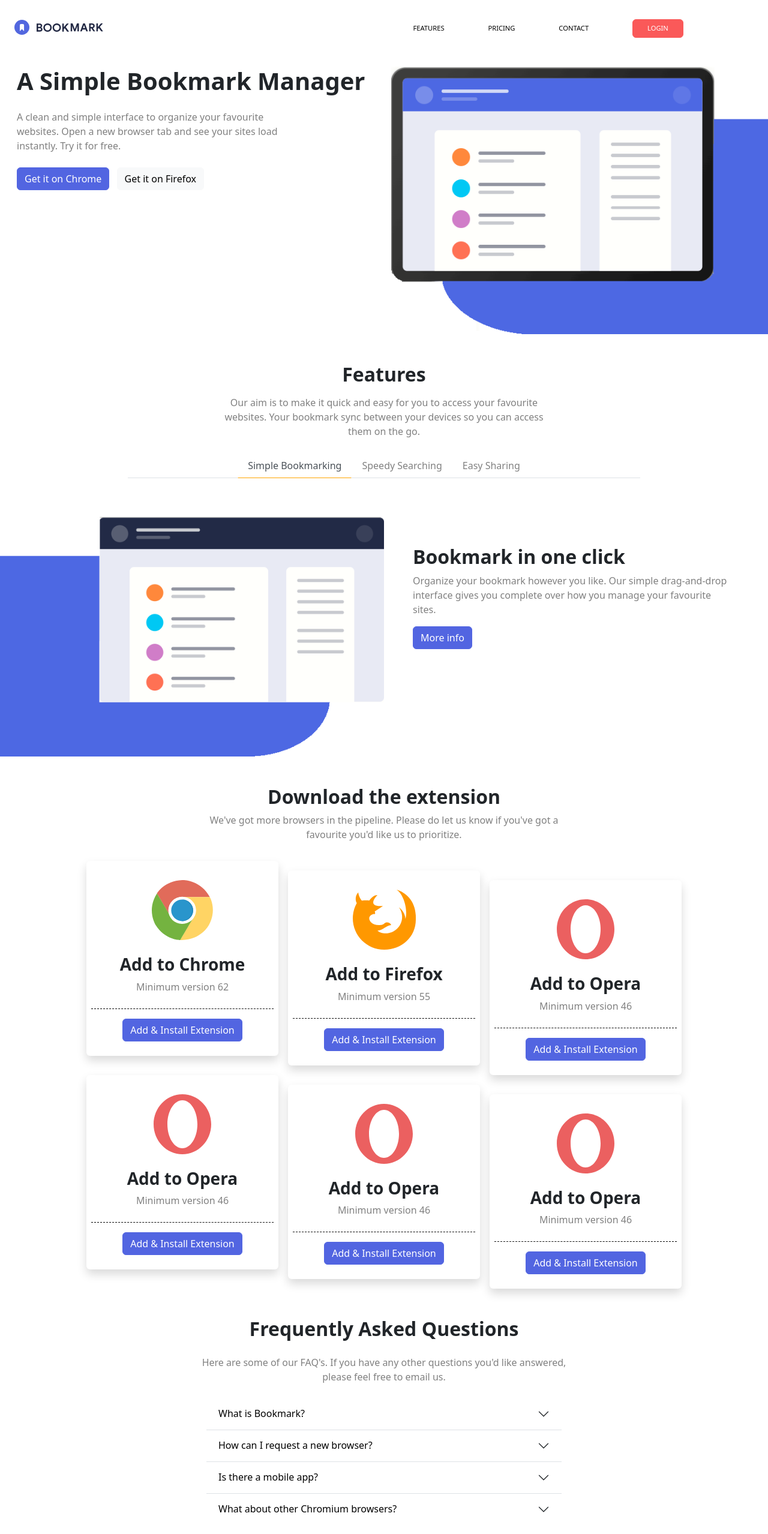
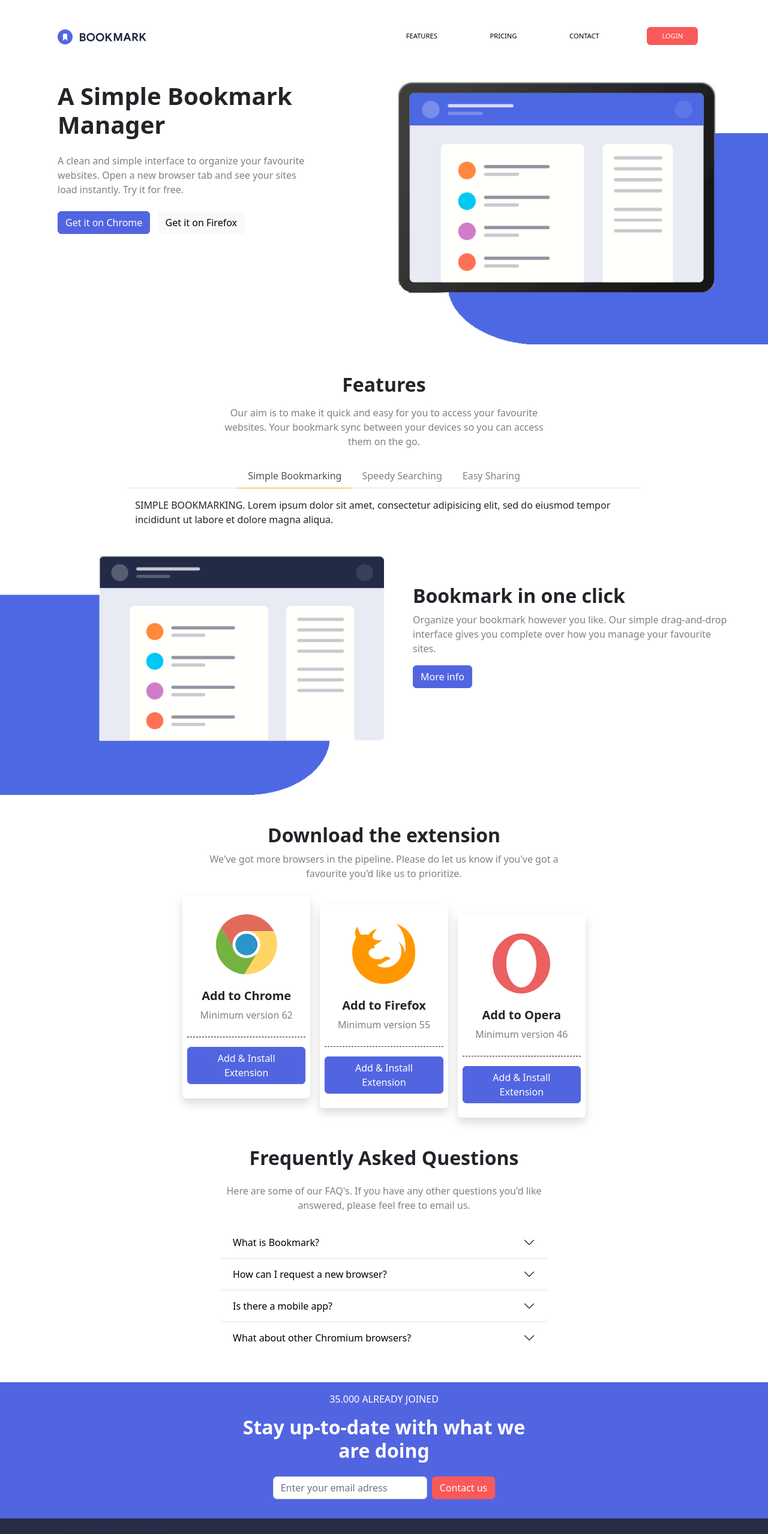
Before and after one commit to RogerMirMin/Sprint-2, a website: page sass.html in a window 1280 px wide. Shown: the top 2557 px of the page at 60% size. Drawn offline with Linux system fonts and the light colour scheme; files whose address does not match are found by name.

Commit message:
correccions

```diff
--- a/main.scss
+++ b/main.scss
@@ -13,6 +13,9 @@ $accordion-button-active-color: $secondary;
 $accordion-button-focus-border-color: $secondary;
 $accordion-button-focus-box-shadow: transparent;
 $accordion-button-active-bg: white;
+
+$navbar-light-active-color: transparent;
+$navbar-toggler-focus-width: 0px;
 
 $custom-theme-colors: (
     "blaufosc": rgb(40, 45, 70)
@@ -45,7 +48,7 @@ $theme-colors: map-merge($custom-theme-colors, $theme-colors);
 
 .carta {
 
-    @extend .rounded, .shadow, .col-12, .col-md-3, .p-2, .mx-md-2, .bg-white;
+    @extend .rounded, .shadow, .col-12, .col-md-3, .col-lg-2, .p-2, .mx-md-2, .bg-white;
 
     &:nth-child(3n) {
         margin-top: 2em;
--- a/sass.html
+++ b/sass.html
@@ -13,145 +13,123 @@
 </head>
 
 <body>
-    <section id=”section1” class="section ms-4 mt-lg-4 mb-5">
+    <section id="section1" class="container-fluid g-0 mt-lg-4 mb-5 ps-md-5 ps-4">
         <div class="row g-0">
-            <div class="col-md-2 col-5 px-0 mt-2">
-                <img src="Images/logo-bookmark (1).svg" class="logo img-fluid" alt="Logo">
+            <nav class="navbar navbar-expand-md ps-lg-5">
+                <div class="navbar-brand col-md-2 col-5 mt-2 px-0">
+                    <img src="Images/logo-bookmark (1).svg" class="img-fluid" alt="Hero">
                 </div>
-            <nav
-                class="col-md-5 col-sm-7 d-sm-flex d-none offset-md-4 offset-sm-0 navbar mt-2 justify-content-around py-0">
-                <div class="px-2" style="font-size:0.7em"><a href="#"
-                        class="hover-secondary text-decoration-none text-black">FEATURES</a></div>
-                <div class="px-2" style="font-size:0.7em"><a href="#"
-                        class="hover-secondary text-decoration-none text-black">PRICING</a></div>
-                <div class="px-2" style="font-size:0.7em"><a href="#"
-                        class="hover-secondary text-decoration-none text-black">CONTACT</a></div>
-                <button class="btn btn-secondary px-4 mx-2 text-white" style="font-size:0.7em">LOGIN</button></a>
+                <button class="navbar-toggler mt-2 me-2 pe-2" type="button" data-bs-toggle="collapse" data-bs-target="#navbarSupportedContent"
+                aria-controls="navbarSupportedContent" aria-expanded="false" aria-label="Toggle navigation" style="border-color:transparent">
+                <img src="/Images/icon-hamburger.svg" alt="hamburguer-menu">
+                </button>
+                <div class="collapse navbar-collapse" id="navbarSupportedContent">
+                    <ul class="navbar navbar-nav col-md-7 offset-md-4 offset-sm-0 mt-2 py-0 flex-row justify-content-around">
+                        <li class="nav-item px-2" style="font-size:0.7em">
+                            <a href="#" class="nav-link hover-secondary text-decoration-none text-black">FEATURES</a>
+                        </li>
+                        <li class="nav-item px-2" style="font-size:0.7em">
+                            <a href="#" class="nav-link hover-secondary text-decoration-none text-black">PRICING</a>
+                        </li>
+                        <li class="nav-item px-2" style="font-size:0.7em">
+                            <a href="#" class="nav-link hover-secondary text-decoration-none text-black">CONTACT</a>
+                        </li>
+                        <button class="btn btn-secondary mx-2 px-4 text-white" style="font-size:0.7em">LOGIN</button>
+                    </ul>
+                    <hr class="me-3 mb-0">
+                </div>
             </nav>
-            <div class="col-1 offset-6 d-block d-sm-none mt-2">
-                <img src="Images/icon-hamburger.svg">
         </div>
-        </div>
+
         <div class="row g-0">
-            <div class="col-12 order-2 order-md-1 col-md-6 pe-md-3 pt-5 left">
-                <div class="mx-auto mx-md-1 text-md-start text-center">
+            <!--Columna esquerra-->
+            <div class="col-md-6 order-md-1 order-2 pe-md-3 pt-5 ps-lg-5 text-md-start text-center">
                 <h1 class="mb-4 fw-bold">A Simple Bookmark Manager</h1>
-                    <div class="mb-4 w-75 mx-auto mx-md-0" style="color:grey">A clean and simple interface to organize
-                        your favourite websites. Open
-                        a new browser tab and see your sites load instantly. Try it for free.</div>
+                <p class="mb-4 mx-auto mx-md-0 w-75" style="color:grey">A clean and simple interface to organize your favourite websites. Open a new browser tab and see your sites load instantly. Try it for free.</p>
                 <button class="btn btn-primary">Get it on Chrome</button>
                 <button class="btn btn-light ms-2">Get it on Firefox</button>
             </div>
-            </div>
-            <div class="col-12 order1 order-md-2 col-md-6 right">
-                <div class="float-end mt-5 me-0">
-                    <img class="img-fluid" src="Images/hero-forma.png" alt="hero">
-                </div>
+            <!--Columna dreta-->
+            <div class="col-md-6 order1 order-md-2 mt-5 me-0">
+                <img class="img-fluid float-end" src="Images/hero-forma.png" alt="hero">
             </div>
         </div>
     </section>
 
-    <section id=”section2” class="container-fluid mb-5 g-0">
-        <header class="row text-center mb-4 g-0">
-            <div class="col-12 col-md-5 px-3 px-md-0 mx-md-auto">
-                <h2 class="fw-bold px-0  mb-3">Features</h2>
-                <div class="mx-auto" style="color:grey">Our aim is to make it quick and easy for you to access your
-                    favourite websites. Your bookmark sync between your devices so you can access them on the go.</div>
-            </div>
+    <section id="section2" class="container-fluid mb-5 g-0">
+        <header class="col-md-5 mb-4 mx-md-auto g-0 px-3 px-md-0 text-center">
+            <h2 class="mb-3 px-0 fw-bold">Features</h2>
+            <p class="col-10 col-md-12 mx-auto mb-0" style="color:grey">Our aim is to make it quick and easy for you to access your favourite websites. Your bookmark sync between your devices so you can access them on the go.</p>
         </header>
-        <div class="row mb-5 g-0">
-            <ul class="col-md-8 nav col-10 text-center nav-tabs mb-3 justify-content-md-center flex-column flex-md-row mx-auto"
-                id="ex1" role="tablist">
-                <li class="nav-item" role="presentation">
-                    <a class="nav-link hover-secondary active text-center" id="ex1-tab-1" data-mdb-toggle="tab"
-                        href="#ex1-tabs-1" role="tab" aria-controls="ex1-tabs-1" aria-selected="true">Simple
-                        Bookmarking</a>
+
+        <div class="row col-md-8 col-md-7 col-10 g-0 mx-auto mb-5">
+            <ul class="nav nav-tabs col-8 col-md-12 mx-auto mb-3 flex-column flex-md-row justify-content-md-center text-center" role="tablist">
+                <li class="nav-item">
+                    <a class="nav-link active" data-bs-toggle="tab" href="#home">Simple Bookmarking</a>
                 </li>
-                <li class="nav-item" role="presentation">
-                    <a class="nav-link hover-secondary" style="color:grey" id="ex1-tab-2" data-mdb-toggle="tab"
-                        href="#ex1-tabs-2" role="tab" aria-controls="ex1-tabs-2" aria-selected="false">Speedy
-                        Searching</a>
+                <li class="nav-item">
+                    <a class="nav-link" data-bs-toggle="tab" href="#menu1">Speedy Searching</a>
                 </li>
-                <li class="nav-item" role="presentation">
-                    <a class="nav-link hover-secondary" style="color:grey" id="ex1-tab-3" data-mdb-toggle="tab"
-                        href="#ex1-tabs-3" role="tab" aria-controls="ex1-tabs-3" aria-selected="false">Easy Sharing</a>
+                <li class="nav-item">
+                    <a class="nav-link" data-bs-toggle="tab" href="#menu2">Easy Sharing</a>
                 </li>
             </ul>
+            <div class="tab-content">
+                <div id="home" class="container tab-pane active">
+                    <p class="mb-0">SIMPLE BOOKMARKING. Lorem ipsum dolor sit amet, consectetur adipisicing elit, sed do eiusmod tempor incididunt ut labore et dolore magna aliqua.</p>
                 </div>
+                <div id="menu1" class="container tab-pane fade">
+                    <p class="mb-0">SPEEDY SEARCHING. Ut enim ad minim veniam, quis nostrud exercitation ullamco laboris nisi ut aliquip ex ea commodo consequat.</p>
+                </div>
+                <div id="menu2" class="container tab-pane fade">
+                    <p class="mb-0">EASY SHARING. Sed ut perspiciatis unde omnis iste natus error sit voluptatem accusantium doloremque laudantium, totam remaperiam.</p>
+                </div>
+            </div>
+        </div>
+
         <div class="row g-0">
-            <div class="col-12 col-md-6">
-                <div class="wrap pe-3 pe-md-0">
+            <div class="col-md-6 pe-3 pe-md-0">
                 <img src="/Images/forma2.png" class="img-fluid" alt="Illustration-hero">
             </div>
-            </div>
-            <div class="col-12 col-md-5 ms-md-5 text-center text-md-start">
-                <div class="textbox2 mt-5 px-3 px-md-0">
+            <div class="col-md-5 ms-md-5 mt-5 px-3 px-md-0 text-center text-md-start">
                 <h2 class="h2 fw-bold">Bookmark in one click</h2>
-                    <p style="color:grey">Organize your bookmark however you like. Our simple drag-and-drop interface
-                        gives you complete over how you manage your favourite sites.</p>
+                <p style="color:grey">Organize your bookmark however you like. Our simple drag-and-drop interface gives you complete over how you manage your favourite sites.</p>
                 <button class="btn btn-primary">More info</button>
-                </div>
             </div>
         </div>
     </section>
 
     <section id="section3" class="container-fluid g-0">
-        <header class="row mb-3 g-0 px-3">
-            <div class="col-12 col-md-6 text-center mx-auto px-md-3">
+        <header class="col-md-6 g-0 mb-4 mx-auto px-3 text-center">
             <h2 class="fw-bold">Download the extension</h2>
-                <p style="color:grey">We've got more browsers in the pipeline. Please do let us know if you've got a
-                    favourite you'd like us to prioritize.</p>
-            </div>
+            <p style="color:grey">We've got more browsers in the pipeline. Please do let us know if you've got a favourite you'd like us to prioritize.</p>
         </header>
 
-        <div class="card__container row justify-content-center text-center px-5 px-md-0 mb-5 align-items-start g-0">
+        <div class="row g-0 mb-5 px-5 px-md-0 justify-content-center text-center align-items-start">
             <div class="carta">
                 <img src="/Images/logo-chrome.svg" alt="logo chrome" class="img-fluid p-4">
-                <h3 class="fw-bold">Add to Chrome</h3>
+                <h3 class="fw-bold fs-5">Add to Chrome</h3>
                 <p class="pb-4" style="color:grey; border-bottom: 1px dashed black">Minimum version 62</p>
                 <button class="btn btn-primary mb-3">Add & Install Extension</button>
             </div>
             <div class="carta">
                 <img src="/Images/logo-firefox.svg" alt="logo firefox" class="img-fluid p-4">
-                <h3 class="fw-bold">Add to Firefox</h3>
+                <h3 class="fw-bold fs-5">Add to Firefox</h3>
                 <p class="pb-4" style="color:grey; border-bottom: 1px dashed black">Minimum version 55</p>
                 <button class=" btn btn-primary mb-3">Add & Install Extension</button>
             </div>
             <div class="carta">
                 <img src="/Images/logo-opera.svg" alt="logo opera" class="img-fluid p-4">
-                <h3 class="fw-bold">Add to Opera</h3>
+                <h3 class="fw-bold fs-5">Add to Opera</h3>
                 <p class="pb-4" style="color:grey; border-bottom: 1px dashed black">Minimum version 46</p>
                 <button class=" btn btn-primary mb-3">Add & Install Extension</button>
             </div>
-            <div class="carta">
-                <img src="/Images/logo-opera.svg" alt="logo opera" class="img-fluid p-4">
-                <h3 class="fw-bold">Add to Opera</h3>
-                <p class="pb-4" style="color:grey; border-bottom: 1px dashed black">Minimum version 46</p>
-                <button class=" btn btn-primary mb-3">Add & Install Extension</button>
-            </div>
-            <div class="carta">
-                <img src="/Images/logo-opera.svg" alt="logo opera" class="img-fluid p-4">
-                <h3 class="fw-bold">Add to Opera</h3>
-                <p class="pb-4" style="color:grey; border-bottom: 1px dashed black">Minimum version 46</p>
-                <button class=" btn btn-primary mb-3">Add & Install Extension</button>
-            </div>
-            <div class="carta">
-                <img src="/Images/logo-opera.svg" alt="logo opera" class="img-fluid p-4">
-                <h3 class="fw-bold">Add to Opera</h3>
-                <p class="pb-4" style="color:grey; border-bottom: 1px dashed black">Minimum version 46</p>
-                <button class=" btn btn-primary mb-3">Add & Install Extension</button>
-            </div>
-
         </div>
     </section>
 
-
-
-    <section id="section4" class="col-11 mx-auto col-md-6 mx-md-auto text-center mb-5">
+    <section id="section4" class="container-fluid g-0 col-md-6 mb-5 px-4 text-center">
         <h2 class="fw-bold mb-4">Frequently Asked Questions</h2>
-        <p class="mb-4" style="color:grey">Here are some of our FAQ's. If you have any other questions you'd like
-            answered, please feel free to email us.</p>
-
+        <p class="mb-4" style="color:grey">Here are some of our FAQ's. If you have any other questions you'd like answered, please feel free to email us.</p>
         <div class="accordion accordion-flush mx-auto mb-4" id="accordionExample">
             <div class="m-4">
                 <div class="accordion" id="myAccordion">
@@ -204,54 +182,43 @@
                     </div>
                 </div>
             </div>
-
     </section>
 
-    <section id="section5" class="text-white mt-5">
-        <div class="row g-0 col-12 text-center bg-primary px-3 pt-3 pb-4">
-            <p class="">35.000 already joined</p>
-            <h2 class="mb-4 fw-bold">Stay up-to-date with what we are doing</h2>
-            <form class="col-9 d-flex flex-column flex-sm-row justify-content-center mx-auto needs-validation"
-                novalidate>
+    <section id="section5" class="container-fluid g-0 mt-5 text-white">
+        <div class="row g-0 px-3 pt-3 pb-4 bg-primary text-center">
+            <p>35.000 ALREADY JOINED</p>
+            <h2 class="col-lg-5 mx-auto mb-4 fw-bold">Stay up-to-date with what we are doing</h2>
+            <form class="col-9 mx-auto d-flex flex-column flex-sm-row justify-content-center needs-validation" novalidate>
                 <div class="me-2">
-                    <input type="email" class="form-control mb-2" id="email" placeholder="Enter your email adress"
-                        required>
+                    <input type="email" class="form-control mb-2" id="email" placeholder="Enter your email adress" required>
                     <div class="invalid-feedback bg-white rounded-1 mb-2 mt-0">Escriu un email.</div>
                 </div>
-                <div>
-                    <button type="submit" class="btn btn-secondary text-white">Contact us</button>
+                <div> <!--Afegeixo div per igualar la height dels botons-->
+                    <button type="submit" class="btn btn-secondary mt-1 mt-sm-0 text-white">Contact us</button>
                 </div>
             </form>
         </div>
-        <div class="row g-0 col-12 bg-blaufosc pb-4 pt-2" style="font-size:0.7em">
-            <nav class="col-12 col-md-6 offset-md-1 navbar py-0 mt-3 flex-column flex-md-row">
+        <div class="row g-0 pb-4 pt-2 bg-blaufosc" style="font-size:0.7em">
+            <nav class="col-md-6 offset-md-1 navbar mt-3 py-0 flex-column flex-md-row">
                 <div class="fw-bold pb-3 pb-md-0" style="font-size:1.5em">
                     <img src="Images/logo-bookmark (2).png" class="logo img-fluid" alt="Logo">
                 </div>
-                <a href=#
-                    class="hover-secondary features px-2 py-2 py-md-0 text-decoration-none text-white">FEATURES</a>
+                <a href=# class="hover-secondary features px-2 py-2 py-md-0 text-decoration-none text-white">FEATURES</a>
                 <a href=# class="hover-secondary features px-2 py-2 py-md-0 text-decoration-none text-white">PRICING</a>
                 <a href=# class="hover-secondary features px-2 py-2 py-md-0 text-decoration-none text-white">CONTACT</a>
             </nav>
-            <div class="col-12 col-md-2 offset-md-3 mt-3 text-center">
-                <div class="d-inline-block align-bottom pt-1">
+            <div class="col-md-2 offset-md-3 mt-3 pt-1 d-inline-block align-bottom text-center">
                     <a href="#"><i class="fa-brands fa-square-facebook fs-5 me-2 mt-1 hover-secondary"></i></a>
                     <a href="#"><i class="fa-brands fa-twitter fs-5 mt-1 hover-secondary"></i></a>
             </div>
-
-            </div>
-        </div>
-
         </div>
     </section>
     <script>
         (() => {
             'use strict'
 
-            // Fetch all the forms we want to apply custom Bootstrap validation styles to
             const forms = document.querySelectorAll('.needs-validation')
 
-            // Loop over them and prevent submission
             Array.from(forms).forEach(form => {
                 form.addEventListener('submit', event => {
                     if (!form.checkValidity()) {
@@ -262,7 +229,8 @@
                     form.classList.add('was-validated')
                 }, false)
             })
-        })()
+        }
+        )()
     </script>
 
 </body>
```
Also changed, not shown: main.css, 1 other file. Lines whose indentation alone changed are shown as unchanged.
